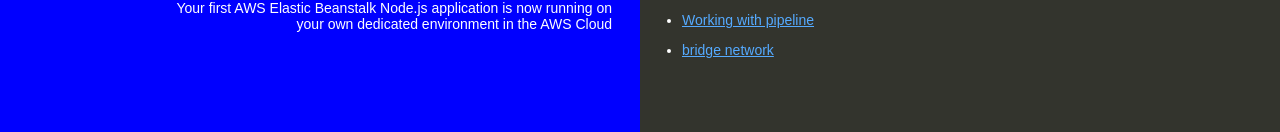
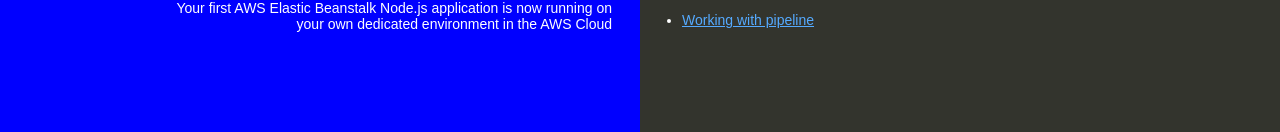
Before and after one commit to debutinfotechpvtltd/codecmmit, a website: page index.html in a window 1280 px wide. Shown: the part 295-427 px from the top of the page. Drawn offline with Linux system fonts and the light colour scheme.

Commit message:
Update index.html

```diff
--- a/index.html
+++ b/index.html
@@ -88,7 +88,6 @@
         <li><a href="http://docs.aws.amazon.com/elasticbeanstalk/latest/dg/create_deploy_nodejs_custom_container.html">Customizing and Configuring a Node.js Container </a></li>
         <li><a href="http://docs.aws.amazon.com/elasticbeanstalk/latest/dg/using-features.loggingS3.title.html">Working with Logs</a></li>
        <li><a href="http://docs.aws.amazon.com/elasticbeanstalk/latest/dg/using-features.loggingS3.title.html">Working with pipeline</a></li>
-      <li><a href="http://docs.aws.amazon.com/elasticbeanstalk/latest/dg/using-features.loggingS3.title.html">bridge network</a></li>
       </ul>
     </div>
   </body>
```
